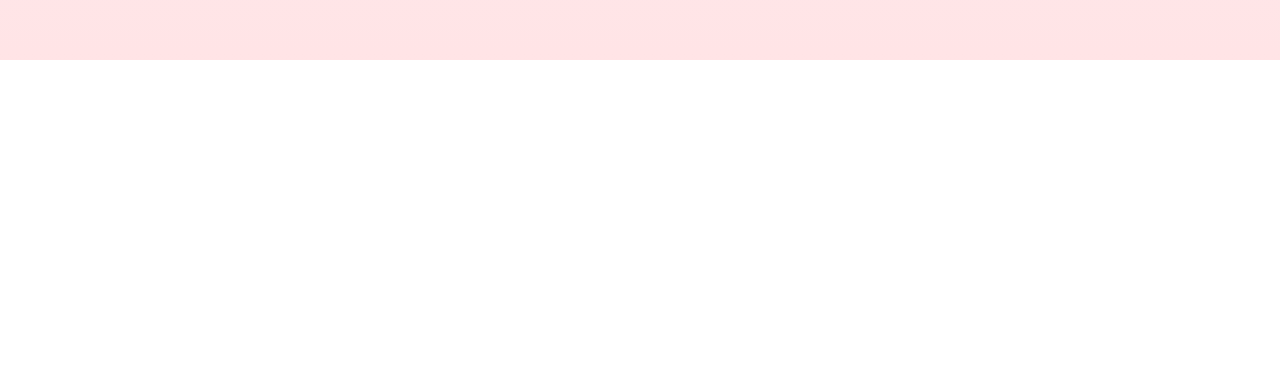
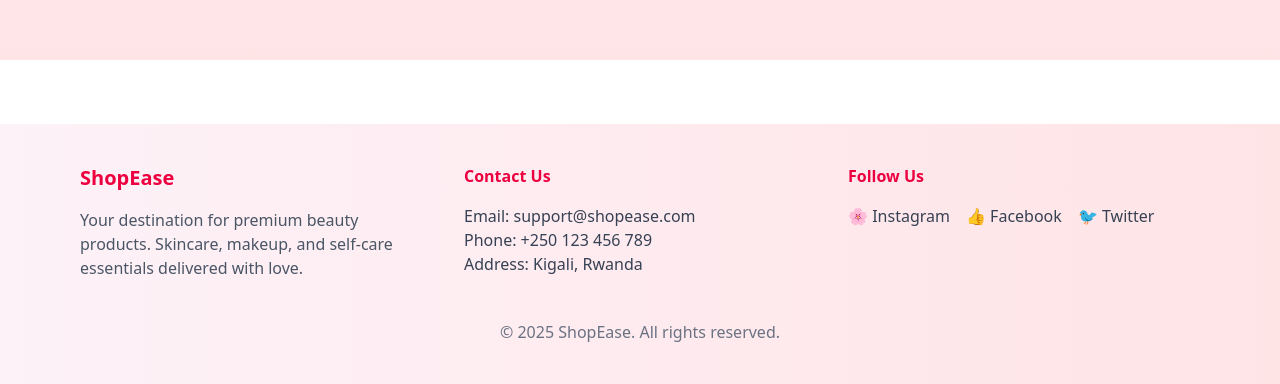
Before and after one commit to Isingizwe12/E-commerce-website, a React (Vite) app: page /cart in a window 1280 px wide. Shown: the part 828-1212 px from the top of the page. Before the commit the page ends 888 px from the top, so only its background shows below. Built offline with nearby package versions, Linux system fonts and the light colour scheme.

Commit message:
added a footer

```diff
--- a/src/App.jsx
+++ b/src/App.jsx
@@ -5,6 +5,7 @@ import About from './components/about'
 import Products from './components/products'
 import Cart from './components/cart'
 import { useState } from 'react'
+import Footer from './components/footer'
 import { BrowserRouter as Router,Routes,Route} from 'react-router-dom'
 function App() {
  const [cartItems, setCartItems] = useState([]);
@@ -46,7 +47,7 @@ function App() {
 
 
       </Routes>
-
+      <Footer/>
     </Router>
   )
 }
--- /dev/null
+++ b/src/components/contact.jsx
@@ -0,0 +1,11 @@
+import React from 'react'
+
+function contact() {
+  return (
+    <div>
+
+    </div>
+  )
+}
+
+export default contact
--- /dev/null
+++ b/src/components/footer.jsx
@@ -0,0 +1,44 @@
+import React from "react";
+
+function Footer() {
+  return (
+    <footer className="bg-gradient-to-r from-pink-50 to-rose-100 py-10 mt-16">
+      <div className="max-w-6xl mx-auto px-4 grid md:grid-cols-3 gap-8 text-gray-700">
+
+        {/* About */}
+        <div>
+          <h3 className="text-xl font-bold mb-4 text-rose-600">ShopEase</h3>
+          <p className="text-gray-600">
+            Your destination for premium beauty products. Skincare, makeup, and self-care essentials delivered with love.
+          </p>
+        </div>
+
+        {/* Contact */}
+        <div>
+          <h4 className="font-semibold mb-4 text-rose-600">Contact Us</h4>
+          <p>Email: support@shopease.com</p>
+          <p>Phone: +250 123 456 789</p>
+          <p>Address: Kigali, Rwanda</p>
+        </div>
+
+        {/* Social Media */}
+        <div>
+          <h4 className="font-semibold mb-4 text-rose-600">Follow Us</h4>
+          <div className="flex gap-4">
+            <a href="#" className="hover:text-rose-500 transition">🌸 Instagram</a>
+            <a href="#" className="hover:text-rose-500 transition">👍 Facebook</a>
+            <a href="#" className="hover:text-rose-500 transition">🐦 Twitter</a>
+          </div>
+        </div>
+
+      </div>
+
+      {/* Bottom Text */}
+      <div className="text-center text-gray-500 mt-10">
+        &copy; {new Date().getFullYear()} ShopEase. All rights reserved.
+      </div>
+    </footer>
+  );
+}
+
+export default Footer;
```
